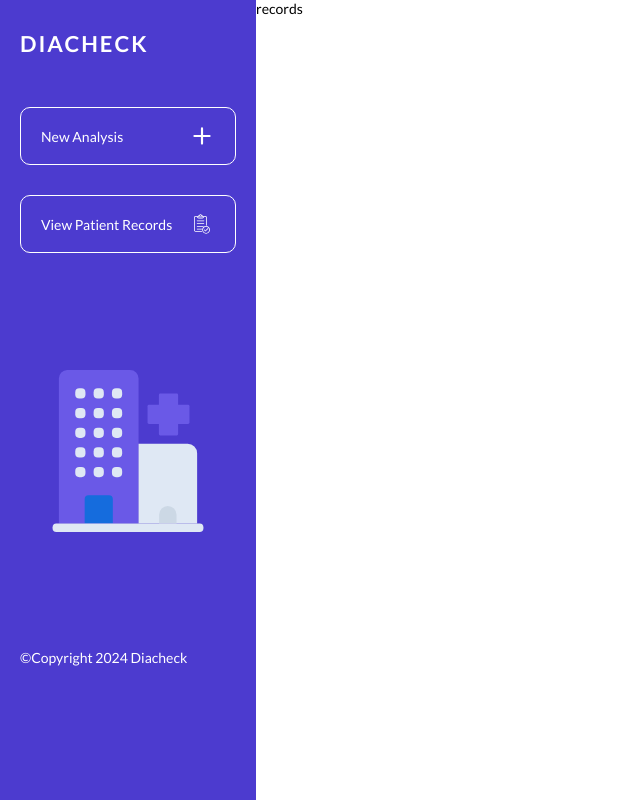
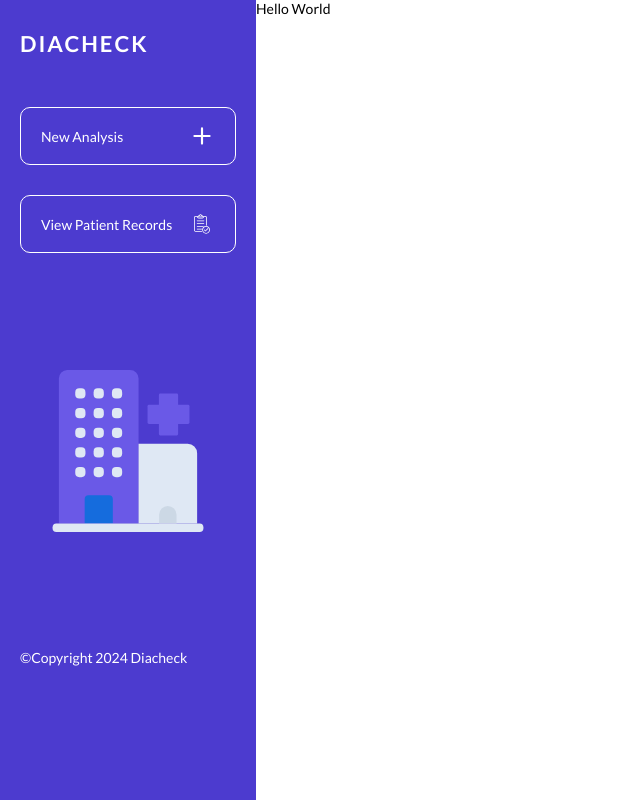
Before and after one commit to Orisabiyi/diacheck, a React (Vite) app: page /patient-record in a window 1280 px wide. Shown: the whole page, without its empty margins (0-640 px from the left). Built offline with nearby package versions, Linux system fonts and the light colour scheme.

Commit message:
added boilerplate to Record and import to App

```diff
--- a/src/App.jsx
+++ b/src/App.jsx
@@ -1,6 +1,7 @@
 import { BrowserRouter, Route, Routes } from "react-router-dom";
 import Dashboard from "./pages/Dashboard";
 import NewAnalysis from "./components/NewAnalysis";
+import Records from "./components/Records";
 
 function App() {
   return (
@@ -9,7 +10,7 @@ function App() {
         <Route path="/" element={<Dashboard />}>
           <Route index element={<NewAnalysis />} />
           <Route path="new-analysis" element={<NewAnalysis />} />
-          <Route path="patient-record" element={<p>records</p>} />
+          <Route path="patient-record" element={<Records />} />
         </Route>
       </Routes>
     </BrowserRouter>
--- a/src/components/Records.jsx
+++ b/src/components/Records.jsx
@@ -0,0 +1,5 @@
+function Records() {
+  return <section>Hello World</section>;
+}
+
+export default Records;
```
